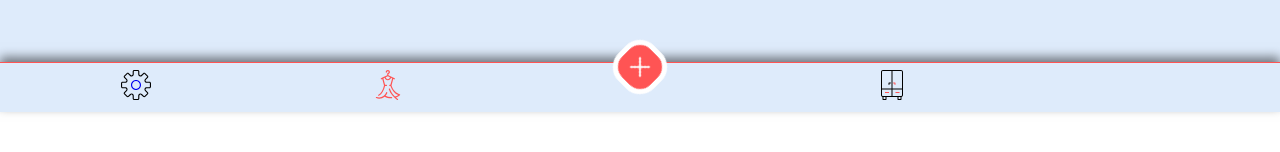
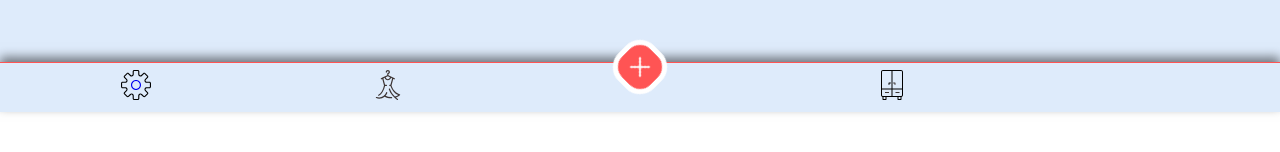
Before and after one commit to Musa-94/wardrobe, a Next.js app: page /settings in a window 1280 px wide. Shown: the part 688-840 px from the top of the page. Built offline with nearby package versions, Linux system fonts and the light colour scheme.

Commit message:
add new design

```diff
--- a/ui/components/bottom-navigation/hooks.ts
+++ b/ui/components/bottom-navigation/hooks.ts
@@ -2,9 +2,11 @@ import { ChangeEvent, useCallback } from 'react'
 import { useDispatch } from 'react-redux'
 import { wardrobeActions } from '@/stores/wardrobe'
 import { ModalName, modalsActions } from '@/stores/modals'
+import { useRouter } from 'next/router'
 
 export const useBottomNavigation = () => {
     const dispatch = useDispatch()
+    const router = useRouter()
 
     const onChange = useCallback(
         (event: ChangeEvent<HTMLInputElement>) => {
@@ -37,5 +39,8 @@ export const useBottomNavigation = () => {
         [dispatch]
     )
 
-    return { onChange }
+    return {
+        onChange,
+        activePage: router.pathname === '/' ? '/' : router.pathname.slice(1),
+    }
 }
--- a/ui/components/bottom-navigation/index.tsx
+++ b/ui/components/bottom-navigation/index.tsx
@@ -20,19 +20,31 @@ const variants = {
 }
 
 export const BottomNavigation = () => {
-    const { onChange } = useBottomNavigation()
+    const { onChange, activePage } = useBottomNavigation()
 
     return (
         <WrapperBottomNavigation>
             <LeftBlockLinks>
                 <NavLink href="/settings" aria-label="settings web site">
-                    <Icon name="Settings" size={30} color="#ff5454" />
+                    <Icon
+                        name="Settings"
+                        size={30}
+                        color={
+                            activePage === 'settings' ? '#ff5454' : '#3c3434'
+                        }
+                    />
                 </NavLink>
                 <NavLink
                     href="/collections"
                     aria-label="show saved collections"
                 >
-                    <Icon name="Dress" size={30} color="#ff5454" />
+                    <Icon
+                        name="Dress"
+                        size={30}
+                        color={
+                            activePage === 'collections' ? '#ff5454' : '#3c3434'
+                        }
+                    />
                 </NavLink>
             </LeftBlockLinks>
 
@@ -57,7 +69,11 @@ export const BottomNavigation = () => {
 
             <RightBlockLinks>
                 <NavLink href="/" aria-label="home">
-                    <Icon name="Wardrobe" size={30} color="#ff5454" />
+                    <Icon
+                        name="Wardrobe"
+                        size={30}
+                        color={activePage === '/' ? '#ff5454' : '#3c3434'}
+                    />
                 </NavLink>
             </RightBlockLinks>
         </WrapperBottomNavigation>
--- a/ui/pages/settings/index.tsx
+++ b/ui/pages/settings/index.tsx
@@ -1,10 +1,10 @@
 import { useSettings } from './hooks'
 import {
+    TitlePage,
     ButtonContainer,
+    WrapperSettings,
+    TextButtonFunction,
     ClearLocalStorageButton,
-    TextButtonFunction,
-    TitlePage,
-    WrapperSettings,
 } from './styled'
 
 export const Settings = () => {
```
